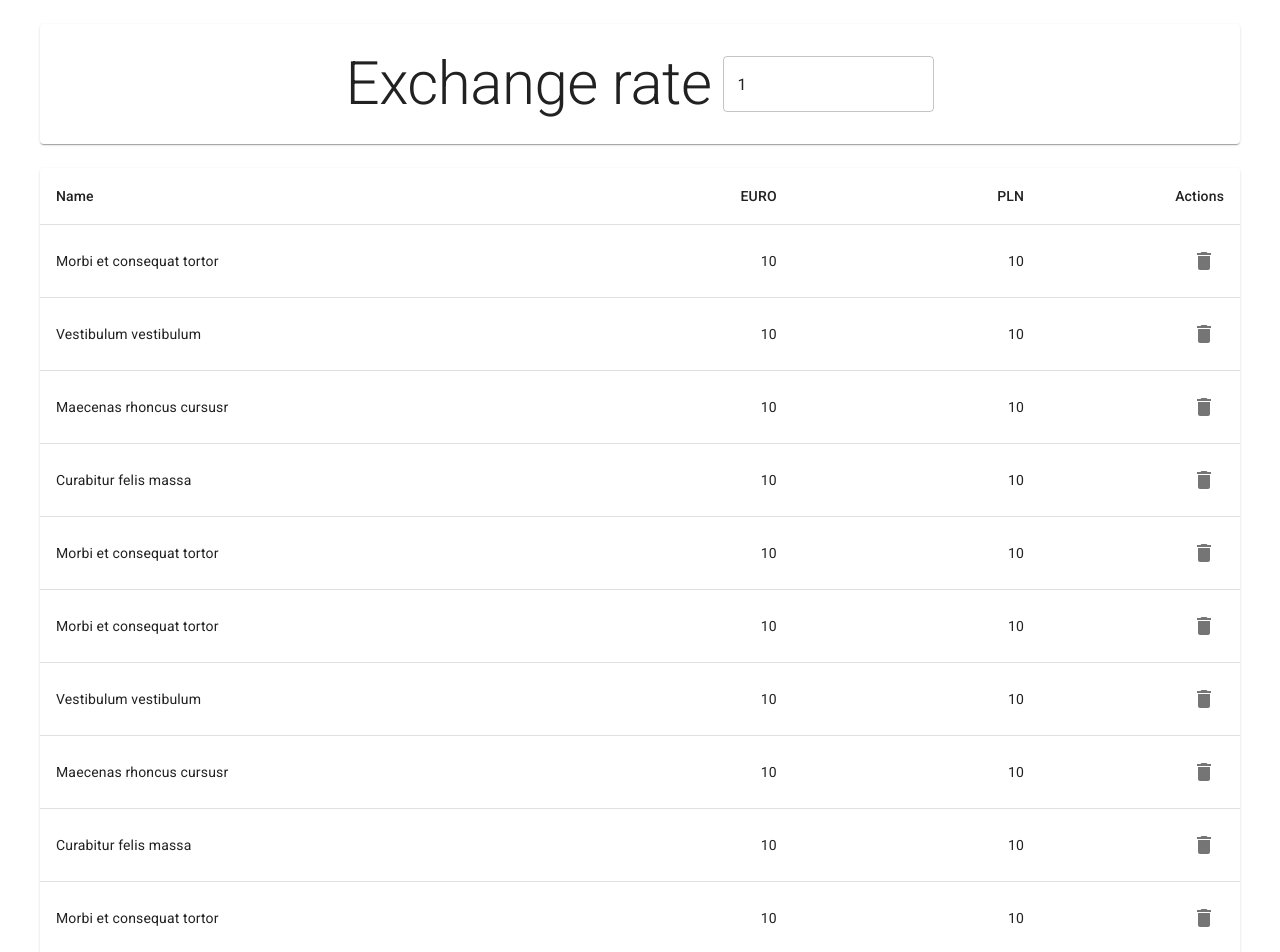
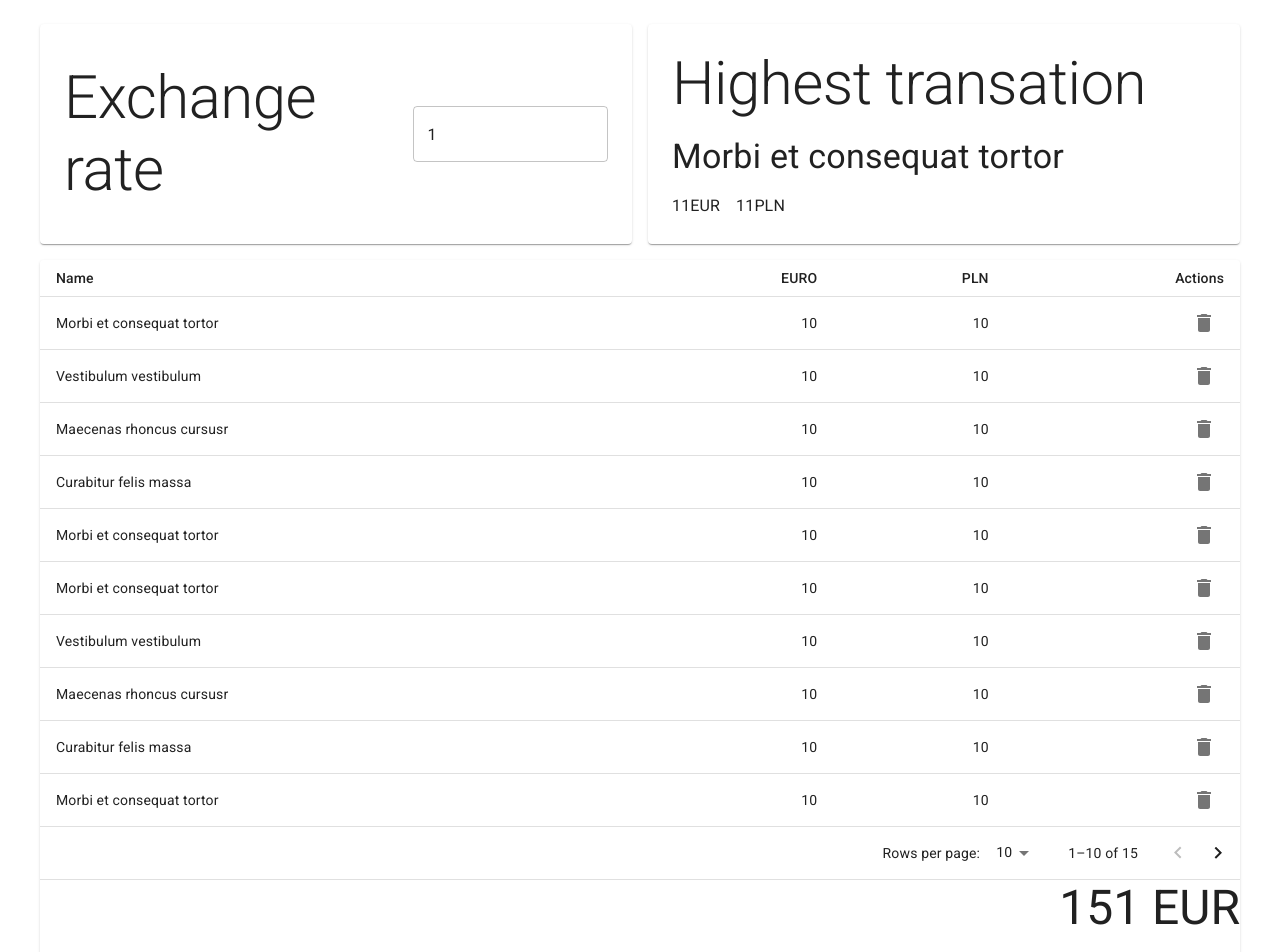
Before and after one commit to doforever/kambu, a React (Create React App) app: page / in a window 1280 px wide. Shown: the top 952 px of the page. Built offline with nearby package versions, Linux system fonts and the light colour scheme.

Commit message:
Find transaction max

```diff
--- a/src/App.tsx
+++ b/src/App.tsx
@@ -1,7 +1,8 @@
 import Rate from './features/Rate/Rate';
 import TransactionList from './features/TransactionList/TransactionList';
 import MainLayout from './layout/MainLayout/MainLayout';
-import { CssBaseline, StyledEngineProvider } from '@mui/material';
+import MaxTransaction from './features/MaxTransaction/MaxTransaction';
+import { CssBaseline, StyledEngineProvider, Grid } from '@mui/material';
 
 function App() {
   return (
@@ -9,8 +10,17 @@ function App() {
       <CssBaseline />
       <StyledEngineProvider injectFirst>
         <MainLayout>
-          <Rate />
-          <TransactionList />
+          <Grid container spacing={2}>
+            <Grid item xs={12} lg={6}>
+              <Rate />
+            </Grid>
+            <Grid item xs={12} lg={6}>
+              <MaxTransaction />
+            </Grid>
+            <Grid item xs={12} >
+              <TransactionList />
+            </Grid>
+          </Grid>
         </MainLayout>
       </StyledEngineProvider>
     </div>
--- /dev/null
+++ b/src/features/MaxTransaction/MaxTransaction.module.scss
@@ -0,0 +1,9 @@
+.root {
+  padding: 24px;
+}
+
+@media (min-width: 1200px) {
+  .root {
+    min-height: 220px;
+  }
+}
--- /dev/null
+++ b/src/features/MaxTransaction/MaxTransaction.tsx
@@ -0,0 +1,30 @@
+import { Typography, Paper, Stack } from '@mui/material';
+import { useAppSelector } from '../../app/hooks';
+import { selectTransactionsMax } from '../../redux/transactionsSlice';
+import styles from './MaxTransaction.module.scss';
+
+function MaxTransaction() {
+  const transaction = useAppSelector(selectTransactionsMax);
+
+  return (
+    <Paper className={styles.root}>
+      <Stack spacing={2}>
+        <Typography variant='h2'>Highest transation</Typography>
+        <Stack
+          direction={{ xs: 'row', lg: 'column' }}
+          spacing={2}
+          justifyContent="space-between"
+          alignItems={{ xs: 'center', lg: 'flex-start'}}
+        >
+          <Typography variant='h4'>{transaction.name}</Typography>
+          <Stack direction="row" spacing={2} justifyContent="flex-end">
+            <Typography variant='body1'>{transaction.value}EUR</Typography>
+            <Typography variant='body1'>{transaction.value}PLN</Typography>
+          </Stack>
+        </Stack>
+      </Stack>
+    </Paper>
+  );
+}
+
+export default MaxTransaction;
--- a/src/features/Rate/Rate.module.scss
+++ b/src/features/Rate/Rate.module.scss
@@ -2,8 +2,14 @@
   width: 100%;
   padding: 24px;
   display: flex;
-  justify-content: center;
+  justify-content: flex-start;
   align-items: center;
   gap: 12px;
   flex-direction: row;
 }
+
+@media (min-width: 1200px) {
+  .root {
+    min-height: 220px;
+  }
+}
--- a/src/features/TransactionList/TransactionList.tsx
+++ b/src/features/TransactionList/TransactionList.tsx
@@ -9,7 +9,9 @@ import {
   TablePagination,
   Stack,
   IconButton,
-  Typography } from '@mui/material';
+  Typography,
+  Divider
+} from '@mui/material';
 import DeleteIcon from '@mui/icons-material/Delete';
 import { useAppSelector, useAppDispatch } from '../../app/hooks';
 import { selectTransactions, Transaction, remove } from '../../redux/transactionsSlice';
@@ -28,19 +30,19 @@ const columns: readonly Column[] = [
   {
     id: 'euro',
     label: 'EURO',
-    minWidth: 100,
+    minWidth: 50,
     align: 'right'
   },
   {
     id: 'pln',
     label: 'PLN',
-    minWidth: 100,
+    minWidth: 50,
     align: 'right',
   },
   {
     id: 'actions',
     label: 'Actions',
-    minWidth: 50,
+    minWidth: 40,
     align: 'right'
   }
 ];
@@ -75,14 +77,14 @@ const TransactionList = () => {
     setPage(newPage);
   };
 
-  const sumTransactions = () => transactions.map( t => t.value).reduce<number>((prev, curr) => (prev + curr), 0);
+  const sumTransactions = () => transactions.map(t => t.value).reduce<number>((prev, curr) => (prev + curr), 0);
 
   const rows = [...transactions.map(t => createData(t))];
 
   return (
     <Paper sx={{ width: '100%', overflow: 'hidden' }}>
       <TableContainer>
-        <Table stickyHeader aria-label="sticky table">
+        <Table stickyHeader size="small" aria-label="sticky table">
           <TableHead>
             <TableRow>
               {columns.map((column) => (
@@ -125,13 +127,13 @@ const TransactionList = () => {
         onPageChange={handleChangePage}
         onRowsPerPageChange={handleChangeRowsPerPage}
       />
+      <Divider/>
       <Stack
-        direction="row"
-        justifyContent="flex-end"
-        alignItems="center"
+        alignItems="flex-end"
         spacing={2}
       >
-        <Typography variant='h3'>Sum: {sumTransactions()} EUR</Typography>
+        <Typography variant='h3'>{sumTransactions()} EUR</Typography>
+        <Typography variant='h3'>{exchange(sumTransactions())} PLN</Typography>
       </Stack>
     </Paper>
   );
--- a/src/redux/transactionsSlice.ts
+++ b/src/redux/transactionsSlice.ts
@@ -85,7 +85,7 @@ const initialState: TransactionsState = {
     },
     {
       id: '15',
-      value: 10,
+      value: 11,
       name: 'Morbi et consequat tortor'
     },
   ],
@@ -109,7 +109,9 @@ export const { add, remove } = transactionsSlice.actions;
 
 // Selectors
 export const selectTransactions = (state: RootState) => state.transactions.data;
-export const selectTransactionsMax = (state: RootState) =>
-  state.transactions.data.sort((a, b) => (a.value - b.value))[0];
+export const selectTransactionsMax = (state: RootState) => {
+  const data = [...state.transactions.data];
+  return data.sort((a, b) => (b.value - a.value))[0];
+}
 
 export default transactionsSlice.reducer;
```
